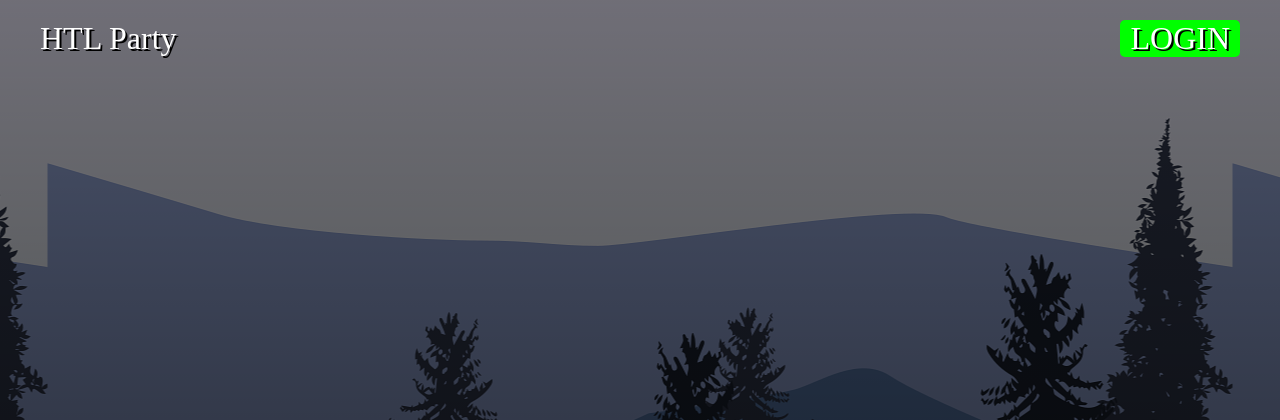
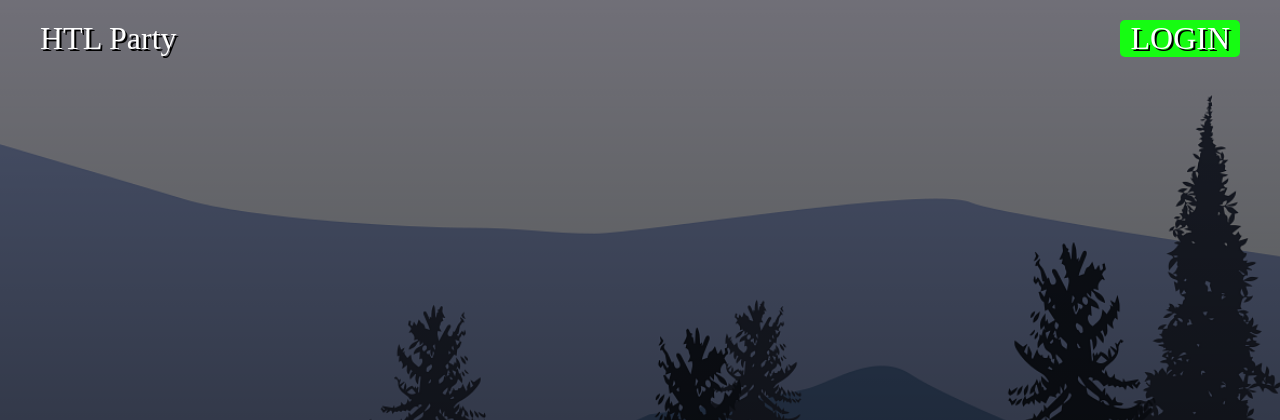
Before and after one commit to DenizCiger/Pugnators, a PHP site: page /home.html in a window 1280 px wide. Shown: the top 420 px of the page. Run offline with PHP 8.4, Linux system fonts and the light colour scheme.

Commit message:
Add Background sound

```diff
--- a/home.html
+++ b/home.html
@@ -7,10 +7,12 @@
     <link rel="stylesheet" href="style.css">
 </head>
 <body>
+
     <header>
         <a href="#">HTL Party</a>
         <a href="login" class="login_btn">LOGIN</a>
     </header>
 
+    <audio autoplay loop src="sounds/jazz_loop.mp3"></audio>
 </body>
 </html>
--- a/style.css
+++ b/style.css
@@ -7,7 +7,8 @@
 
 body{
     background-image: linear-gradient(rgba(0, 0, 0, 0.5), rgba(0, 0, 0, 0.8)), url("images/bg-menu.png");
-    background-repeat: repeat;
+    background-repeat: no-repeat;
+    background-size: cover;
     background-position: center;
     background-attachment: fixed;
 }
@@ -32,7 +33,7 @@ header a:hover{
 }
 
 .login_btn{
-    background-color: lime;
+    background-color: rgb(22, 252, 18);
     border-radius: 5px;
     padding-left: 10px;
     padding-right: 10px;
@@ -40,4 +41,5 @@ header a:hover{
 
 .login_btn:hover{
     color: white;
+    background-color: rgb(11, 159, 8);
 }
```
Also changed, not shown: 1 other file.
